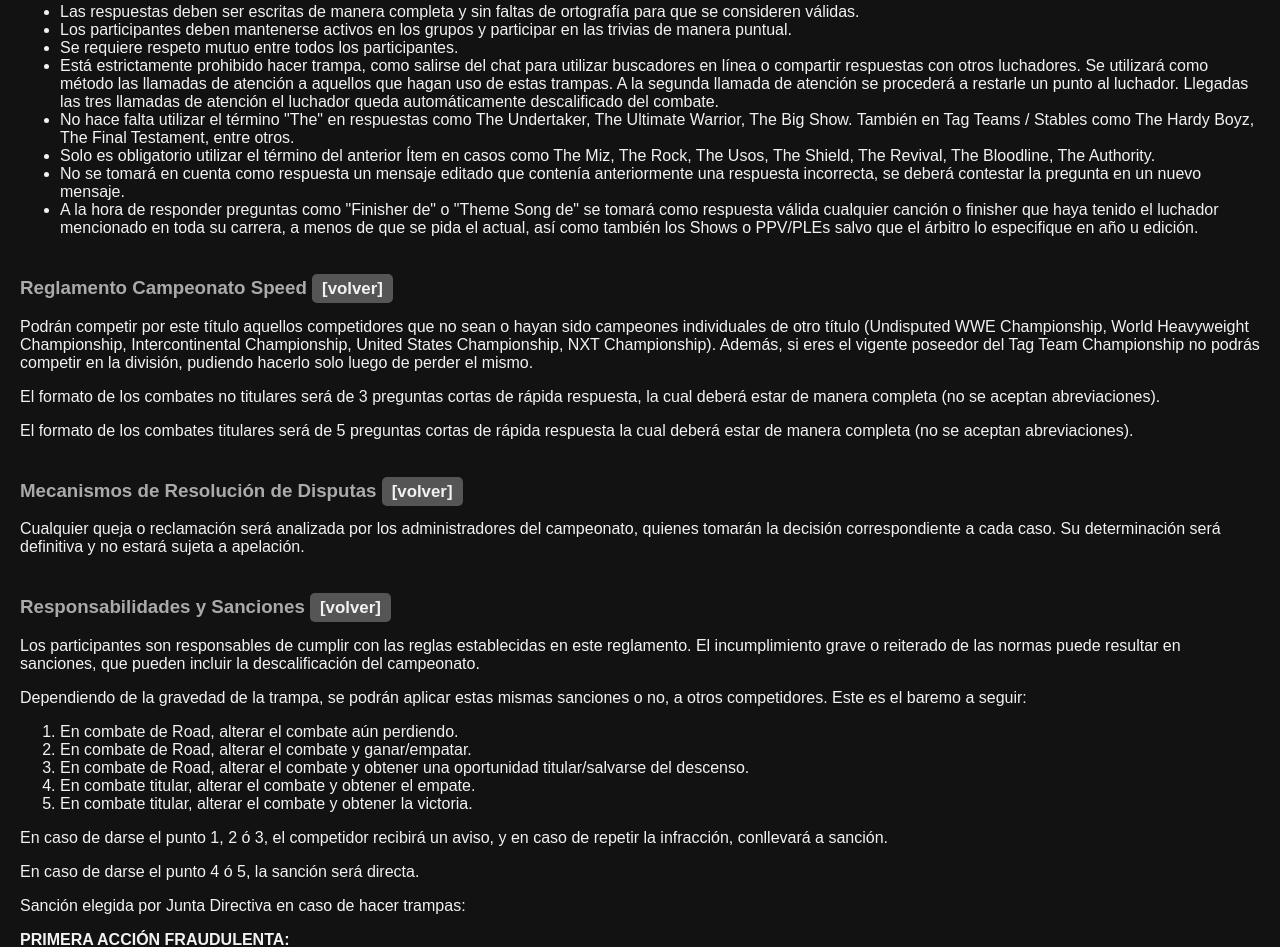
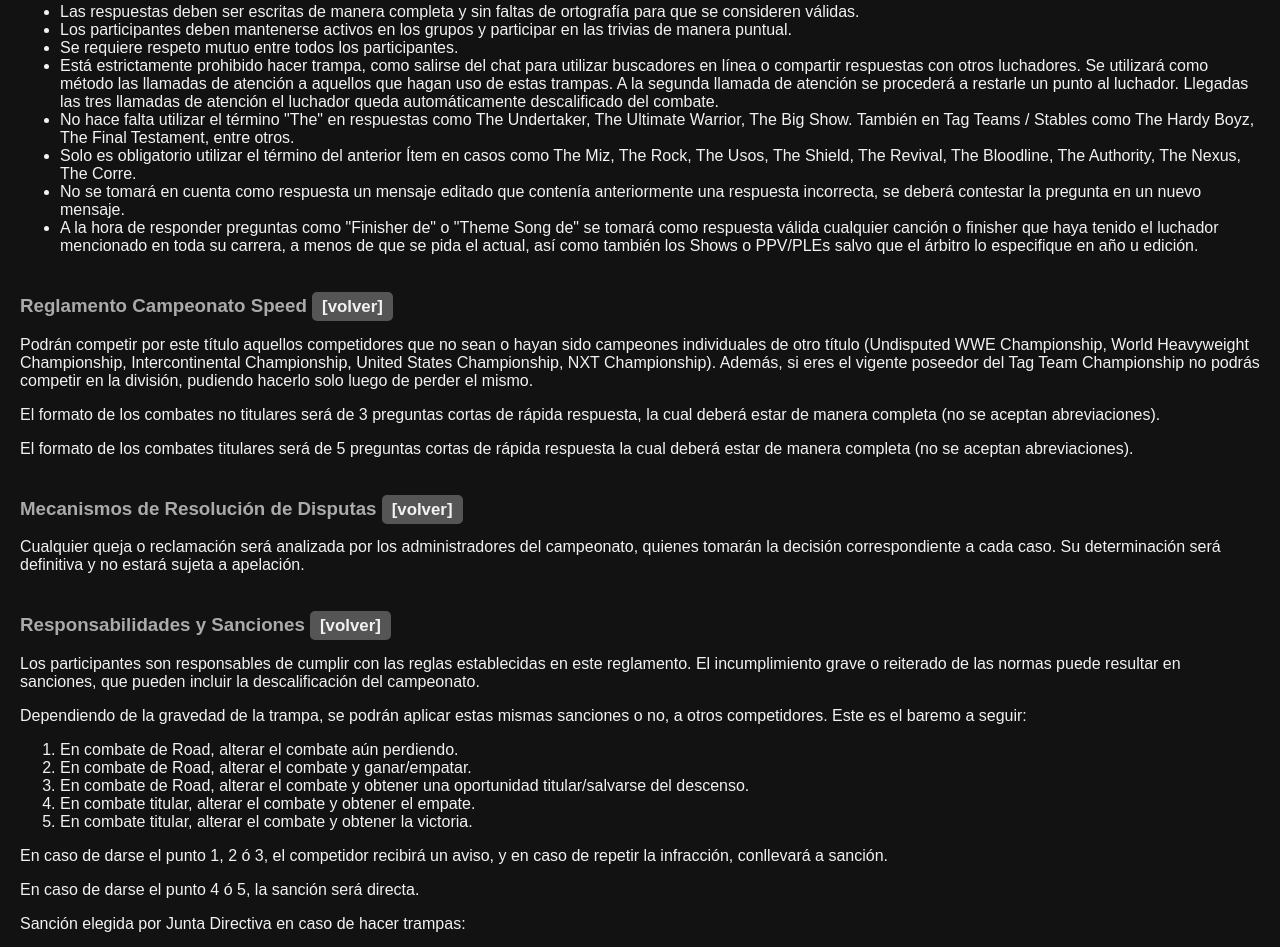
Before and after one commit to triviaswwe/triviaswwe.github.io, a plain HTML site: page index.html in a window 1280 px wide. Shown: the part 1761-2708 px from the top of the page. Drawn offline with Linux system fonts and the light colour scheme.

Commit message:
Update index.html

```diff
--- a/index.html
+++ b/index.html
@@ -140,7 +140,7 @@
             <li>Se requiere respeto mutuo entre todos los participantes.</li>
             <li>Está estrictamente prohibido hacer trampa, como salirse del chat para utilizar buscadores en línea o compartir respuestas con otros luchadores. Se utilizará como método las llamadas de atención a aquellos que hagan uso de estas trampas. A la segunda llamada de atención se procederá a restarle un punto al luchador. Llegadas las tres llamadas de atención el luchador queda automáticamente descalificado del combate.</li>
             <li>No hace falta utilizar el término "The" en respuestas como The Undertaker, The Ultimate Warrior, The Big Show. También en Tag Teams / Stables como The Hardy Boyz, The Final Testament, entre otros.</li>
-            <li>Solo es obligatorio utilizar el término del anterior Ítem en casos como The Miz, The Rock, The Usos, The Shield, The Revival, The Bloodline, The Authority.</li>
+            <li>Solo es obligatorio utilizar el término del anterior Ítem en casos como The Miz, The Rock, The Usos, The Shield, The Revival, The Bloodline, The Authority, The Nexus, The Corre.</li>
             <li>No se tomará en cuenta como respuesta un mensaje editado que contenía anteriormente una respuesta incorrecta, se deberá contestar la pregunta en un nuevo mensaje.</li>
             <li>A la hora de responder preguntas como "Finisher de" o "Theme Song de" se tomará como respuesta válida cualquier canción o finisher que haya tenido el luchador mencionado en toda su carrera, a menos de que se pida el actual, así como también los Shows o PPV/PLEs salvo que el árbitro lo especifique en año u edición.</li>
         </ul>
```
